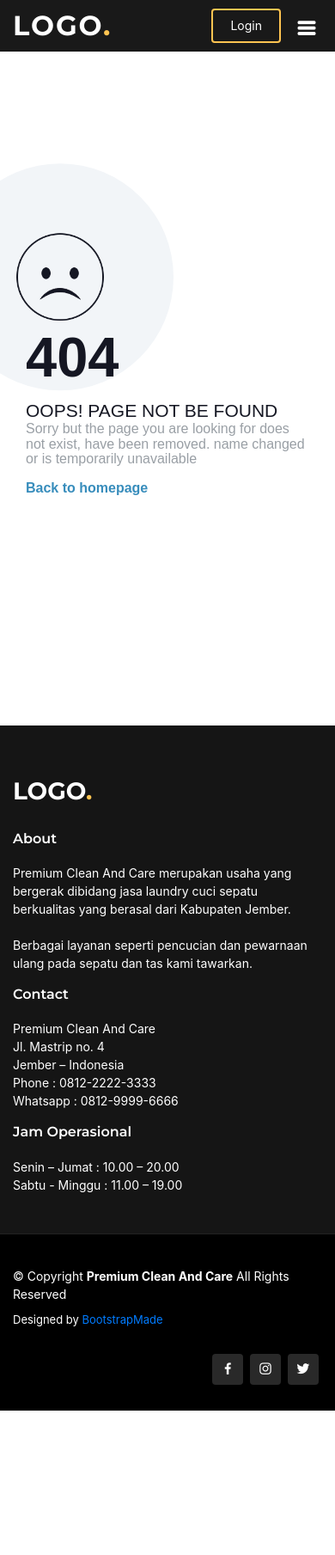
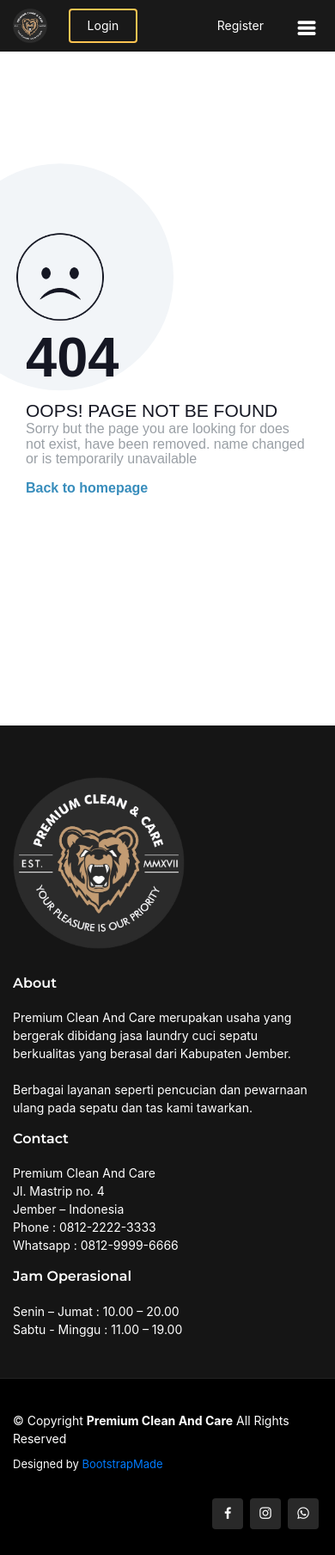
Before and after one commit to iqbaliamal/premium-clean-care, a PHP site: page /premium-clean-care/index.php?page=logo in a window 390 px wide. Shown: the whole page at 86% size. Before the commit the page ends 1641 px from the top, so only its background shows below. Run offline with PHP 8.4, Linux system fonts and the light colour scheme.

Commit message:
add logo dan button register

```diff
--- a/aplication/public/footer.php
+++ b/aplication/public/footer.php
@@ -6,8 +6,8 @@
 
           <div class="col-lg-4 col-md-6">
             <div class="footer-info">
-              <h3>LOGO<span>.</span></h3>
-
+              <!-- <h3>LOGO<span>.</span></h3> -->
+              <img src="assets/img/logo.png" style="width:200px">
             </div>
           </div>
 
@@ -29,11 +29,11 @@
               Phone : 0812-2222-3333 <br>
               Whatsapp : 0812-9999-6666</p>
             <p>
-              <h4>Jam Operasional</h4>
-              <p>Senin – Jumat : 10.00 – 20.00 <br>
-                Sabtu - Minggu : 11.00 – 19.00
-              </p>
-              <p>
+            <h4>Jam Operasional</h4>
+            <p>Senin – Jumat : 10.00 – 20.00 <br>
+              Sabtu - Minggu : 11.00 – 19.00
+            </p>
+            <p>
           </div>
 
         </div>
@@ -58,8 +58,8 @@
         <div class="col-md-4 col-sm-6 col-xs-12">
           <div class="social-links social-media">
             <a href="#" class="facebook"><i class="bx bxl-facebook"></i></a>
-            <a href="#" class="instagram"><i class="bx bxl-instagram"></i></a>
-            <a href="#" class="twitter"><i class="bx bxl-twitter"></i></a>
+            <a href="https://www.instagram.com/premiumclean_care/" class="instagram" target="_blank"><i class="bx bxl-instagram"></i></a>
+            <a href="https://api.whatsapp.com/send?phone=6288990816404" class="whatsapp" target="_blank"><i class="bx bxl-whatsapp"></i></a>
           </div>
         </div>
       </div>
--- a/aplication/public/header.php
+++ b/aplication/public/header.php
@@ -45,13 +45,16 @@ session_start();
 <body>
 
   <!-- ======= Header ======= -->
+  <?php
+  if (isset($_GET['page'])) {
+  ?>
     <header id="header" class="fixed-top header-inner-pages">
       <div>
         <nav class="navbar navbar-expand-lg navbar-light bg-white navbar-up py-0">
           <div class="collapse navbar-collapse" id="navbarSupportedContent">
             <ul class="navbar-nav ml-auto">
               <li class="nav-item">
-              <a class="nav-link" href="index.php?page=home">Beranda</a>
+                <a class="nav-link" href="index.php">Beranda</a>
               </li>
               <!-- <li class="nav-item">
             <span class="nav-link" href="">|</span>
@@ -88,6 +91,12 @@ session_start();
                 <li class="nav-item">
                   <a href="index.php?page=login" class="nav-link">Login</a>
                 </li>
+                <li class="nav-item">
+                  <a href="#" class="nav-link">|</a>
+                </li>
+                <li class="nav-item">
+                  <a href="index.php?page=register" class="nav-link">Register</a>
+                </li>
               <?php
               }
               ?>
@@ -98,13 +107,100 @@ session_start();
 
       <div class="container d-flex align-items-center justify-content-between">
 
-      <h1 class="logo"><a href="index.php?page=home">LOGO<span>.</span></a></h1>
+        <!-- <h1 class="logo"><a href="index.php?page=home">LOGO<span>.</span></a></h1> -->
         <!-- Uncomment below if you prefer to use an image logo -->
-      <!-- <a href="index.php" class="logo"><img src="assets/img/logo.png" alt="" class="img-fluid"></a>-->
+        <a href="index.php" class="logo"><img src="assets/img/logo.png" alt="" class="img-fluid"></a>
 
         <nav class="nav-menu d-none d-lg-block m-auto">
           <ul>
-          <li class="active"><a href="index.php?page=home">BERANDA</a></li>
+            <li class="active"><a href="Index.php">BERANDA</a>
+            <li><a href="Index.php#favorit">FAVORIT</a></li>
+            <li><a href="Index.php#layanan">LAYANAN</a></li>
+            <li><a href="Index.php#testimonials">TESTIMONI</a></li>
+            <li><a href="Index.php#ceknota">CEK NOTA</a></li>
+          </ul>
+        </nav><!-- .nav-menu -->
+        <?php
+        if (isset($_SESSION['id']) && isset($_SESSION['nama'])) {
+        ?>
+          <a href="index.php?page=profile" class="get-started-btn">Profile</a>
+        <?php } else { ?>
+          <a href="index.php?page=login" class="get-started-btn">Login</a>
+          <a href="index.php?page=register" class="register-btn">Register</a>
+        <?php } ?>
+      </div>
+    </header><!-- End Header -->
+
+
+  <?php
+  } else {
+  ?>
+    <header id="header" class="fixed-top header-inner-pages">
+      <div>
+        <nav class="navbar navbar-expand-lg navbar-light bg-white navbar-up py-0">
+          <div class="collapse navbar-collapse" id="navbarSupportedContent">
+            <ul class="navbar-nav ml-auto">
+              <li class="nav-item">
+                <a class="nav-link" href="index.php">Beranda</a>
+              </li>
+              <!-- <li class="nav-item">
+            <span class="nav-link" href="">|</span>
+          </li> -->
+              <!-- <li class="nav-item">
+            <a class="nav-link" href="aplication/public/contact.php">Hubungi Kami</a>
+          </li> -->
+              <li class="nav-item">
+                <span class="nav-link" href="">|</span>
+              </li>
+              <?php
+              if (isset($_SESSION['id']) && isset($_SESSION['nama'])) {
+                $id     = $_SESSION['id'];
+                $queryProfile  = $koneksi->query("SELECT * FROM `member` WHERE id_member='$id'");
+                $data   = mysqli_fetch_assoc($queryProfile);
+              ?>
+                <li class="nav-item dropdown no-arrow">
+                  <a class="nav-link dropdown-toggle" href="#" id="userDropdown" role="button" data-toggle="dropdown" aria-haspopup="true" aria-expanded="false">
+                    <span class="mr-2 d-none d-lg-inline text-gray-600 small"><?= $data['nama_member'] ?></span>
+                    <i class="fas fa-sort-down"></i>
+                    <!-- <img class="img-profile rounded-circle" src="https://source.unsplash.com/QAB-WJcbgJk/60x60"> -->
+                  </a>
+                  <!-- Dropdown - User Information -->
+                  <div class="dropdown-menu dropdown-menu-right shadow animated--grow-in" aria-labelledby="userDropdown">
+                    <a class="dropdown-item" href="aplication/auth/logout.php">
+                      <i class="fas fa-sign-out-alt fa-sm fa-fw mr-2 text-gray-400"></i>
+                      Logout
+                    </a>
+                  </div>
+                </li>
+              <?php
+              } else {
+              ?>
+                <li class="nav-item">
+                  <a href="index.php?page=login" class="nav-link">Login</a>
+                </li>
+                <li class="nav-item">
+                  <a href="#" class="nav-link">|</a>
+                </li>
+                <li class="nav-item">
+                  <a href="index.php?page=register" class="nav-link">Register</a>
+                </li>
+              <?php
+              }
+              ?>
+            </ul>
+          </div>
+        </nav>
+      </div>
+
+      <div class="container d-flex align-items-center justify-content-between">
+
+        <!-- <h1 class="logo"><a href="index.php?page=home">LOGO<span>.</span></a></h1> -->
+        <!-- Uncomment below if you prefer to use an image logo -->
+        <a href="index.php" class="logo"><img src="assets/img/logo.png" alt="" class="img-fluid"></a>
+
+        <nav class="nav-menu d-none d-lg-block m-auto">
+          <ul>
+            <li class="active"><a href="Index.php#">BERANDA</a></li>
             <li><a href="#favorit">FAVORIT</a></li>
             <li><a href="#layanan">LAYANAN</a></li>
             <li><a href="#testimonials">TESTIMONI</a></li>
@@ -117,6 +213,11 @@ session_start();
           <a href="index.php?page=profile" class="get-started-btn">Profile</a>
         <?php } else { ?>
           <a href="index.php?page=login" class="get-started-btn">Login</a>
+          <a href="index.php?page=register" class="register-btn">Register</a>
         <?php } ?>
       </div>
     </header><!-- End Header -->
+  <?php
+
+  }
+  ?>
--- a/assets/css/style.css
+++ b/assets/css/style.css
@@ -277,6 +277,30 @@ h1, h2, h3, h4, h5, h6 {
 
 @media (max-width: 768px) {
   .get-started-btn {
+    margin: 0 48px 0 0;
+    padding: 7px 20px 8px 20px;
+  }
+}
+
+/* Regster Button */
+.register-btn {
+  color: #fff;
+  margin-left: 8px;
+  padding: 7px 25px 8px 25px;
+  white-space: nowrap;
+  transition: 0.3s;
+  font-size: 14px;
+  display: inline-block;
+}
+
+.register-btn:hover {
+  background: #ffbb38;
+  border-radius: 4px;
+  color: #343a40;
+}
+
+@media (max-width: 768px) {
+  .register-btn {
     margin: 0 48px 0 0;
     padding: 7px 20px 8px 20px;
   }
--- a/config/koneksi.php
+++ b/config/koneksi.php
@@ -1,7 +1,7 @@
 <?php
 
-// $koneksi = mysqli_connect("localhost", "root", "", "db_premium");
-$koneksi = mysqli_connect("localhost", "u1011496_premium-care", "kelompok15bisa", "u1011496_premium-care");
+$koneksi = mysqli_connect("localhost", "root", "", "db_premium");
+// $koneksi = mysqli_connect("localhost", "u1011496_premium-care", "kelompok15bisa", "u1011496_premium-care");
 
 if (mysqli_connect_error()) {
   echo "Koneksi database gagal :" . mysqli_connect_error();
```
Also changed, not shown: assets/img/logo.png (added). Lines whose indentation alone changed are shown as unchanged.
